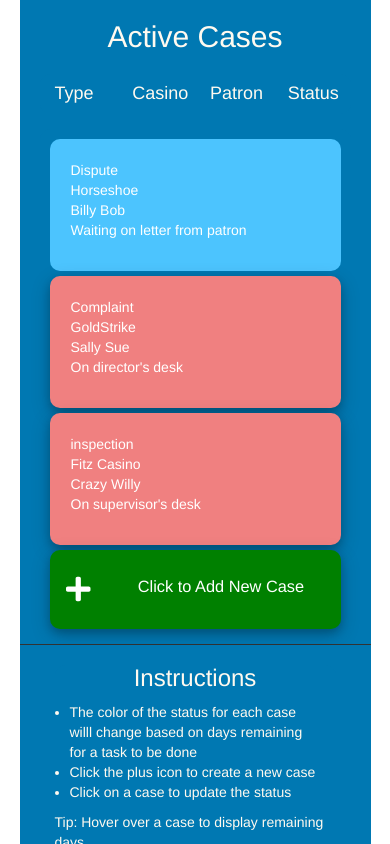
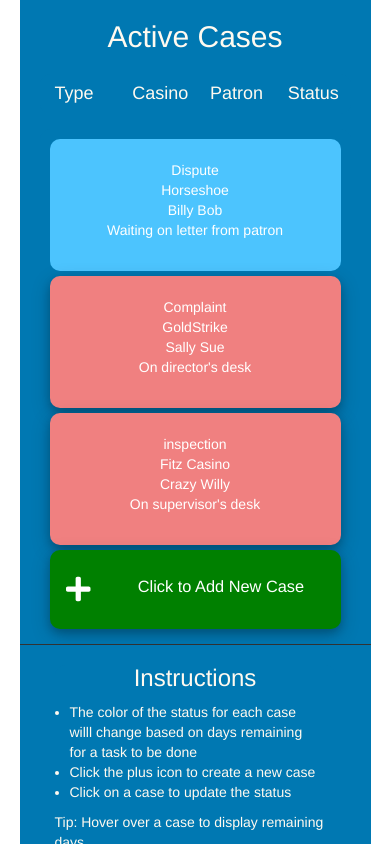
Before and after one commit to jcsmileyjr/active-cases, a React (Create React App) app: page / in a window 390 px wide. Shown: the top 844 px of the page. Built offline with nearby package versions, Linux system fonts and the light colour scheme.

Commit message:
Center align Case information on small screens

```diff
--- a/src/Components/Case/Case.js
+++ b/src/Components/Case/Case.js
@@ -17,7 +17,7 @@ class Case extends Component{
 
 	render(){
 		return (
-			<div className="row casesContainer" data-toggle="tooltip" data-placement="top" title={this.props.daysLeft + 1} onClick={this.openChangeStatusClick}>
+			<div className="row casesContainer centerCaseInfo" data-toggle="tooltip" data-placement="top" title={this.props.daysLeft + 1} onClick={this.openChangeStatusClick}>
 				<div className="col-xs-12 col-sm-3 col-md-3 col-lg-3">
 					{this.props.type}
 				</div>
--- a/src/Components/Case/case.css
+++ b/src/Components/Case/case.css
@@ -2,3 +2,11 @@
   border-radius: 10px;
   margin: 20px 5px 30px 5px;
 }
+
+
+/* Extra Small Devices, Phones */
+  @media only screen and (max-width : 765px) {
+	  .centerCaseInfo {
+		  text-align: center;
+	  }
+}
```
